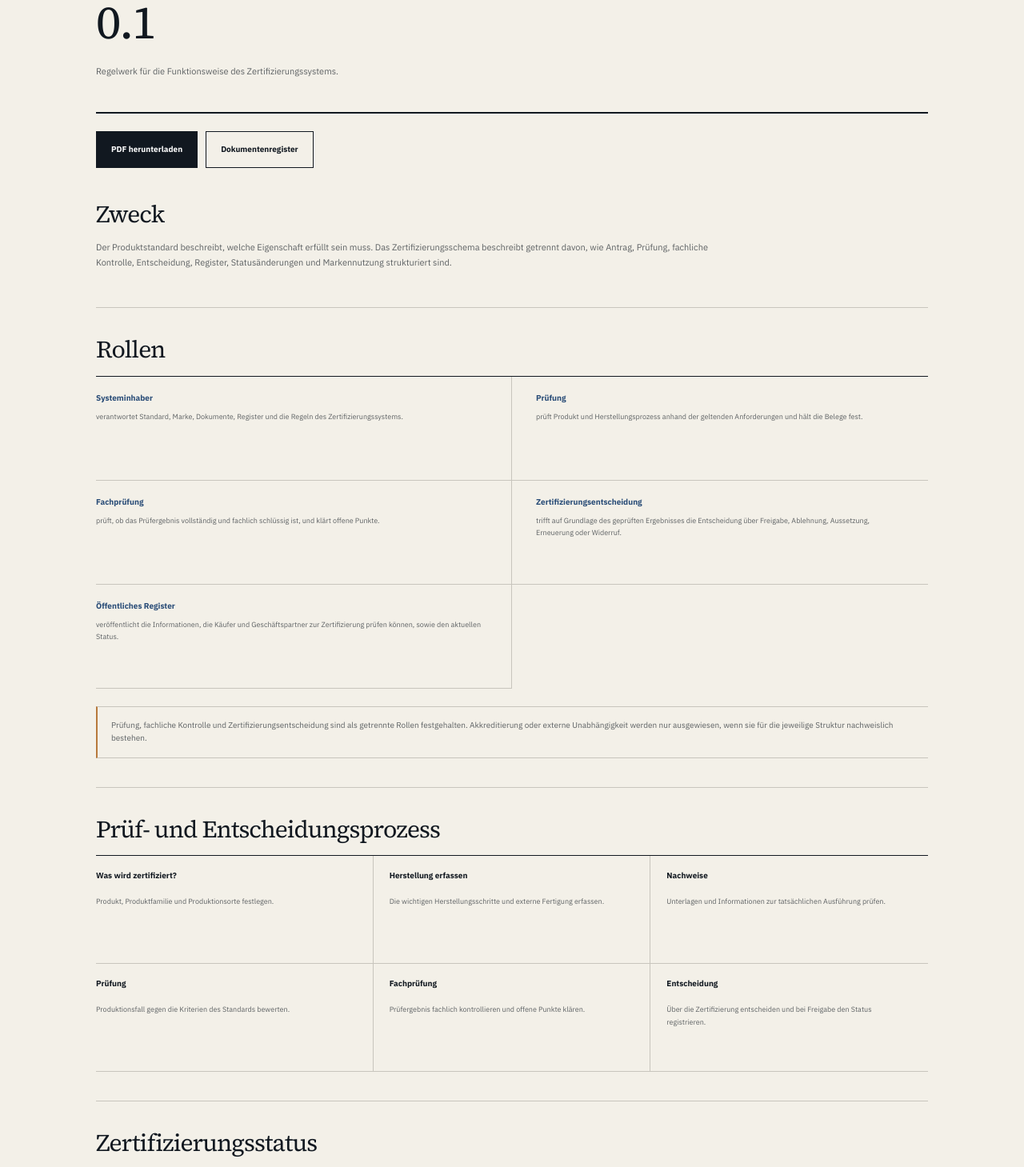
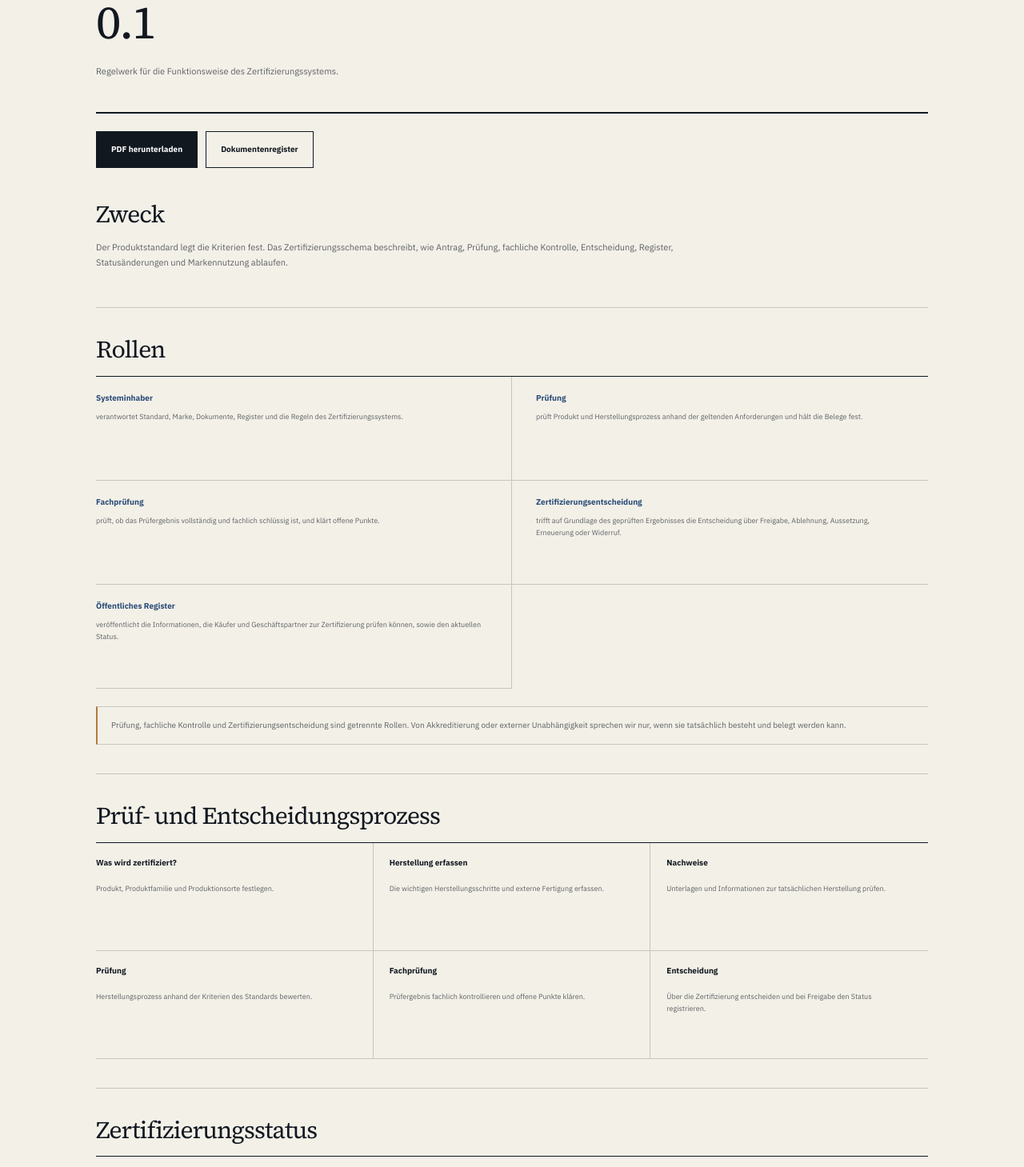
Before and after one commit to dennis-glaser-coder/human-certification-web, a Next.js app: page /dokumente/certification-scheme-0-1 in a window 1280 px wide. Shown: the part 283-1742 px from the top of the page at 80% size. Built offline with nearby package versions, Linux system fonts and the light colour scheme.

Commit message:
Finish scheme plain language

```diff
--- a/src/app/dokumente/certification-scheme-0-1/page.js
+++ b/src/app/dokumente/certification-scheme-0-1/page.js
@@ -20,8 +20,8 @@ const roles = [
 const steps = [
   ['Was wird zertifiziert?', 'Produkt, Produktfamilie und Produktionsorte festlegen.'],
   ['Herstellung erfassen', 'Die wichtigen Herstellungsschritte und externe Fertigung erfassen.'],
-  ['Nachweise', 'Unterlagen und Informationen zur tatsächlichen Ausführung prüfen.'],
-  ['Prüfung', 'Produktionsfall gegen die Kriterien des Standards bewerten.'],
+  ['Nachweise', 'Unterlagen und Informationen zur tatsächlichen Herstellung prüfen.'],
+  ['Prüfung', 'Herstellungsprozess anhand der Kriterien des Standards bewerten.'],
   ['Fachprüfung', 'Prüfergebnis fachlich kontrollieren und offene Punkte klären.'],
   ['Entscheidung', 'Über die Zertifizierung entscheiden und bei Freigabe den Status registrieren.'],
 ];
@@ -55,8 +55,8 @@ export default function SchemeDocumentPage() {
         <section>
           <h2>Zweck</h2>
           <p>
-            Der Produktstandard beschreibt, welche Eigenschaft erfüllt sein muss. Das Zertifizierungsschema beschreibt getrennt davon,
-            wie Antrag, Prüfung, fachliche Kontrolle, Entscheidung, Register, Statusänderungen und Markennutzung strukturiert sind.
+            Der Produktstandard legt die Kriterien fest. Das Zertifizierungsschema beschreibt,
+            wie Antrag, Prüfung, fachliche Kontrolle, Entscheidung, Register, Statusänderungen und Markennutzung ablaufen.
           </p>
         </section>
 
@@ -66,8 +66,8 @@ export default function SchemeDocumentPage() {
             {roles.map(([title, copy]) => <article key={title}><strong>{title}</strong><p>{copy}</p></article>)}
           </div>
           <div className="documentNotice">
-            Prüfung, fachliche Kontrolle und Zertifizierungsentscheidung sind als getrennte Rollen festgehalten.
-            Akkreditierung oder externe Unabhängigkeit werden nur ausgewiesen, wenn sie für die jeweilige Struktur nachweislich bestehen.
+            Prüfung, fachliche Kontrolle und Zertifizierungsentscheidung sind getrennte Rollen.
+            Von Akkreditierung oder externer Unabhängigkeit sprechen wir nur, wenn sie tatsächlich besteht und belegt werden kann.
           </div>
         </section>
 
```
